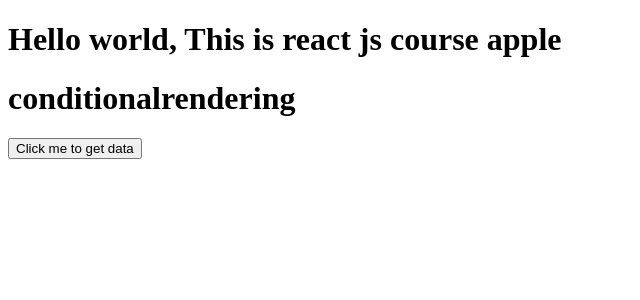
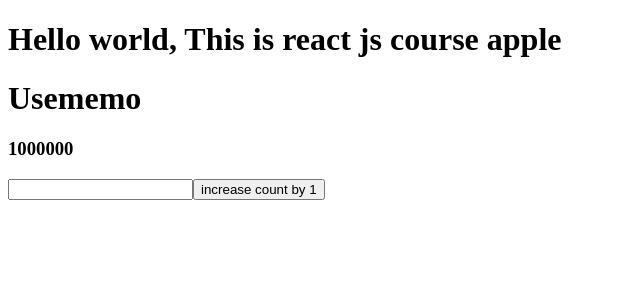
Before and after one commit to vickyaltitude/myfirstrepository, a React (Vite) app in the folder react/: page / in a window 1280 px wide. Shown: the top 300 px of the page, without its empty margins (0-640 px from the left). Built offline with nearby package versions, Linux system fonts and the light colour scheme.

Commit message:
Learnt useMemo hook

```diff
--- a/react/src/App.jsx
+++ b/react/src/App.jsx
@@ -6,6 +6,7 @@ import UseEffectHook from "./components/UseEffectHook";
 import { useState } from "react";
 import ControlledComponents from "./components/ControlledComponents";
 import Conditionalrendering from "./components/Conditionalrendering";
+import UseMemo from "./components/UseMemo";
 
 function App() {
   //JSX - Javascript + XML
@@ -24,7 +25,8 @@ function App() {
       </button>
       {showComponent && <UseEffectHook />}
       <ControlledComponents /> */}
-      <Conditionalrendering />
+      {/* <Conditionalrendering /> */}
+      <UseMemo />
     </>
   );
 }
--- /dev/null
+++ b/react/src/components/UseMemo.jsx
@@ -0,0 +1,32 @@
+import React, { useState, useMemo } from "react";
+
+function UseMemo() {
+  let [count, setCount] = useState(0);
+  let [inputVal, setInputVal] = useState("");
+  //memoization
+  function calculateSum(num) {
+    console.log("inside calculateSum function");
+    for (let i = 0; i < 1000000; i++) {
+      num++;
+    }
+    return num;
+  }
+
+  let result = useMemo(() => {
+    return calculateSum(count);
+  }, [count]);
+  return (
+    <div>
+      <h1>Usememo</h1>
+      <h3>{result}</h3>
+      <input
+        type="text"
+        value={inputVal}
+        onChange={(e) => setInputVal(e.target.value)}
+      />
+      <button onClick={() => setCount(count++)}>increase count by 1</button>
+    </div>
+  );
+}
+
+export default UseMemo;
```
